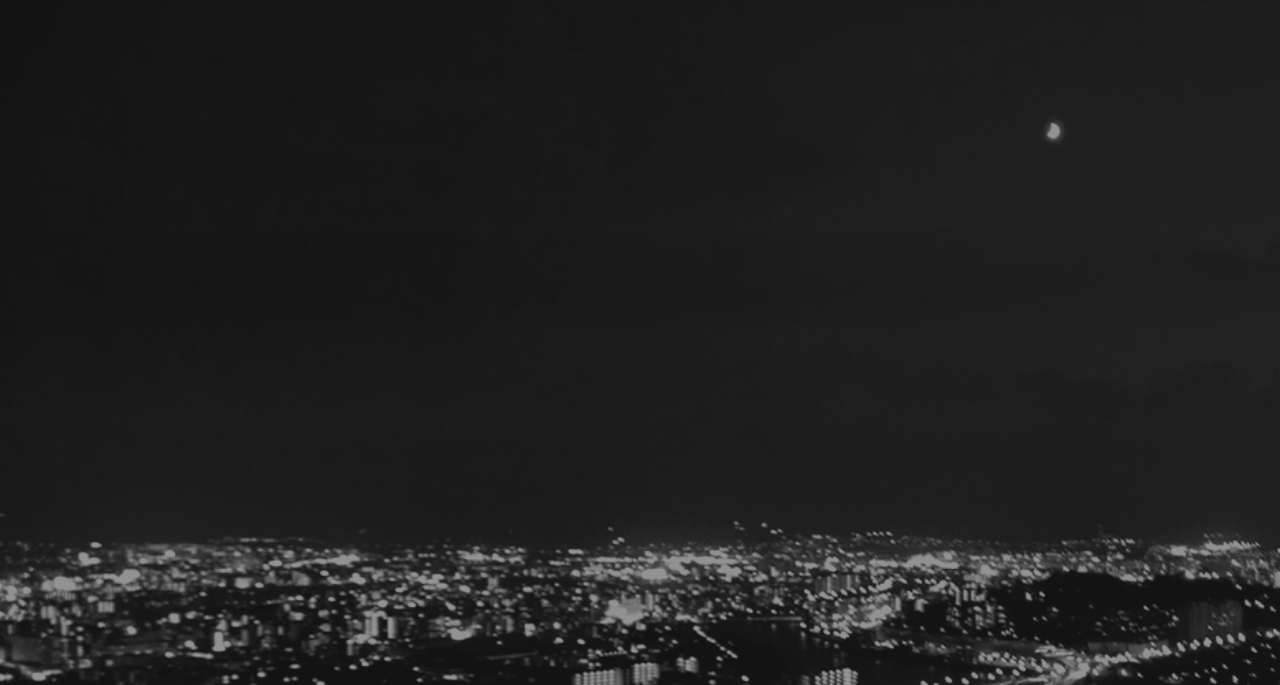
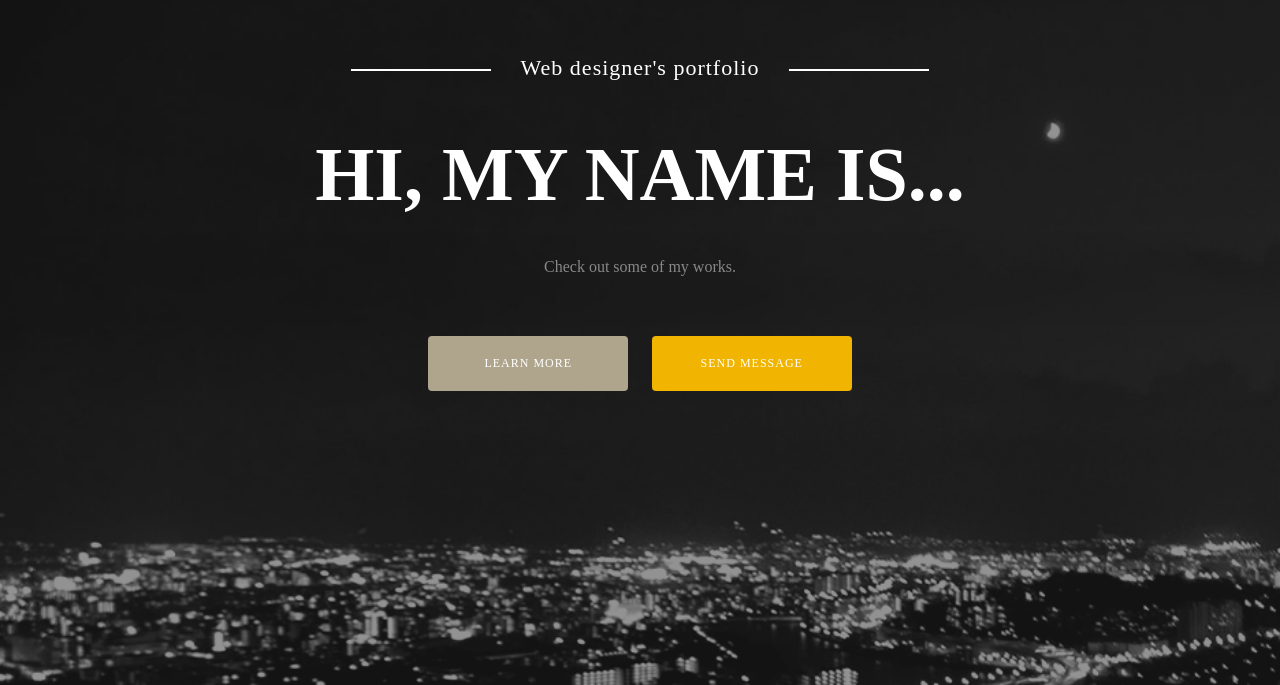
Before and after one commit to tombo-gokuraku/singlepage-layout_modern-coding, a plain HTML site: page index.html in a window 1280 px wide. Shown: the part 115-800 px from the top of the page. Drawn offline with Linux system fonts and the light colour scheme.

Commit message:
add header

```diff
--- a/css/style.css
+++ b/css/style.css
@@ -18,3 +18,59 @@ body {
   font-size: 1.4rem;
   font-family: Raleway sans-serif;
 }
+
+.header {
+  padding: 170px 30px 80px;
+}
+
+.site-title-sub {
+  margin: 0 0 30px;
+  letter-spacing: 1px;
+  font-size: 2.2rem;
+}
+
+.site-title-sub::before,
+.site-title-sub::after {
+  content: '';
+  display: inline-block;
+  width: 140px;
+  height: 2px;
+  margin: 0 30px;
+  background-color: #fff;
+  vertical-align: middle;
+}
+
+.site-title {
+  margin: 50px 0 40px;
+  font-size: 7.6rem;
+}
+
+.site-description {
+  margin-bottom: 50px;
+  color: #888;
+  font-size: 1.6rem;
+}
+
+.button {
+  display: inline-block;
+  width: 200px;
+  padding: 20px;
+  border-radius: 4px;
+  background-color: #afa58d;
+  color: #fff;
+  text-decoration: none;
+  letter-spacing: 1px;
+  font-size: 1.2rem;
+}
+
+.button:hover {
+  opacity: 0.9;
+}
+
+.button-showy {
+  background-color: #f1b400;
+}
+
+.buttons .button {
+  margin: 10px;
+}
--- a/index.html
+++ b/index.html
@@ -26,11 +26,19 @@
     />
   </head>
   <body>
-    <header class="header"></header>
-    <section class="about"></section>
+    <header class="header">
+      <p class="site-title-sub">Web designer's portfolio</p>
+      <h1 class="site-title">HI, MY NAME IS...</h1>
+      <p class="site-description">Check out some of my works.</p>
+      <div class="buttons">
+        <a class="button" href="#about">LEARN MORE</a>
+        <a class="button button-showy" href="#contact">SEND MESSAGE</a>
+      </div>
+    </header>
+    <section class="about" id="#about"></section>
     <section class="works"></section>
     <section class="skills"></section>
-    <section class="contact"></section>
+    <section id="contact" class="contact"></section>
     <footer class="footer"></footer>
   </body>
 </html>
```
